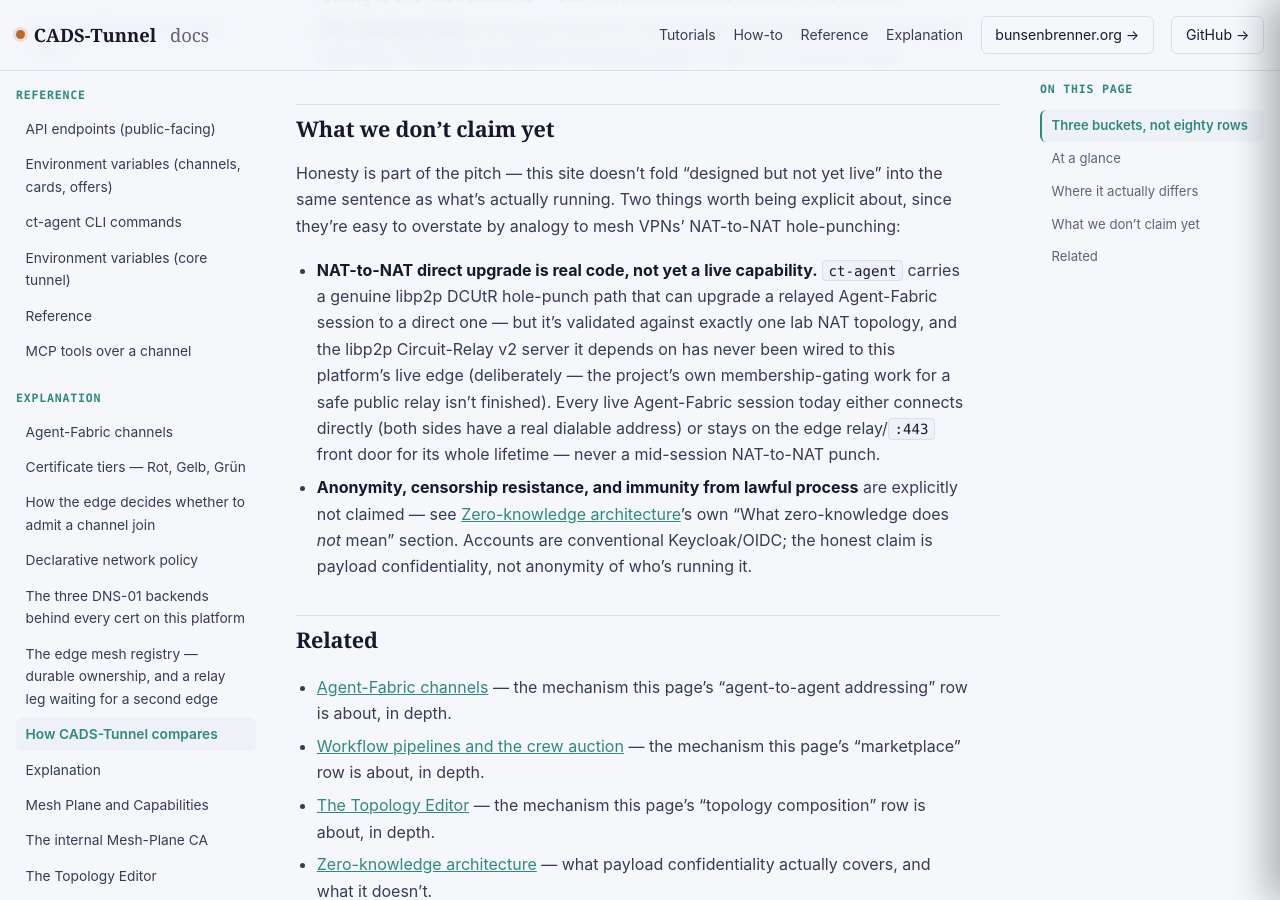
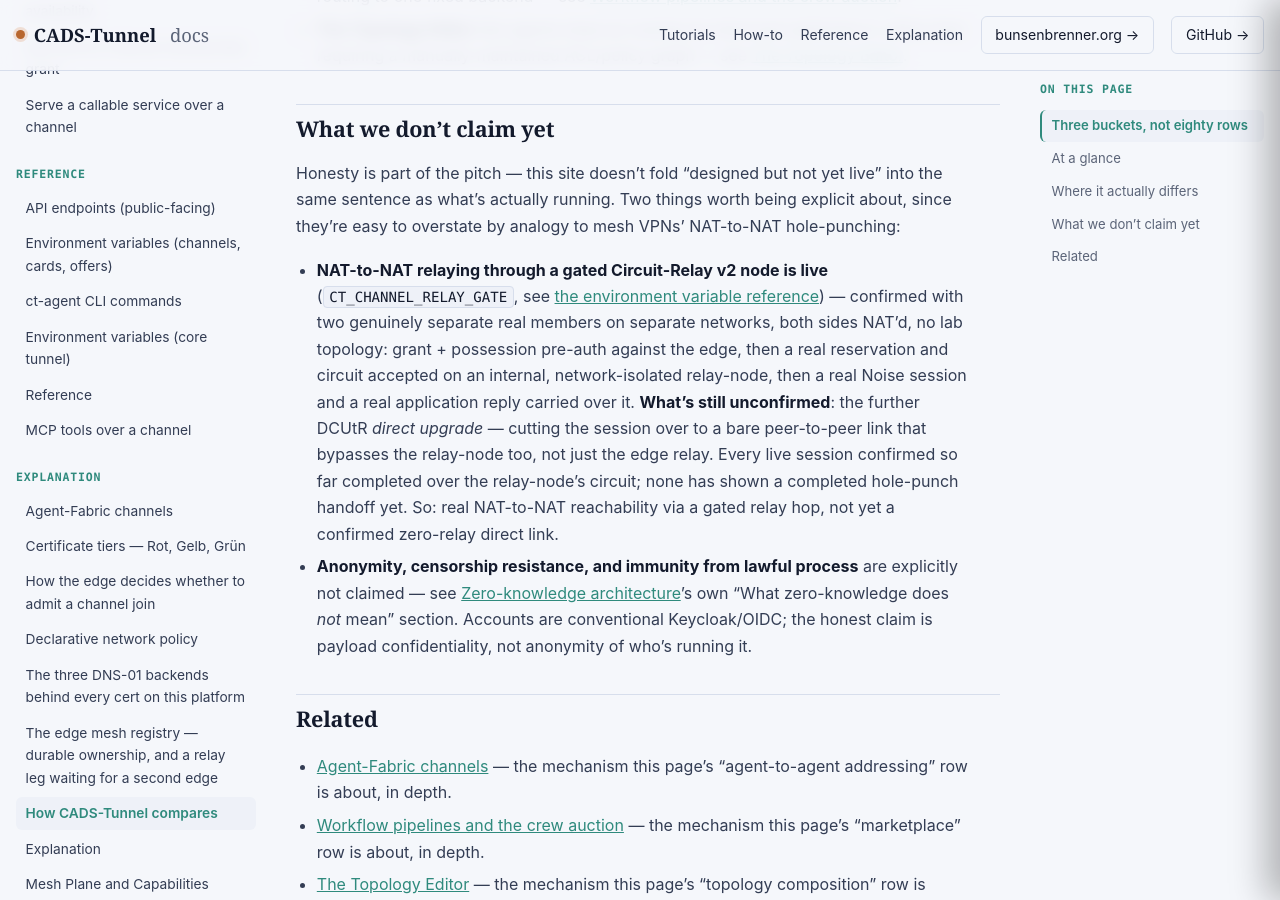
Before and after one commit to scimbe/CADS-Tunnel-docs, a Jekyll site: the page built from _explanation/how-it-compares.md, in a window 1280 px wide and 900 px high, scrolled down 2574 px. Built offline with Jekyll 4.4.1, drawn with Linux system fonts in a browser that asks for light colours.

Commit message:
docs(channels): document CT_CHANNEL_RELAY_GATE, correct stale DCUtR claim (#248)
Real self-service gap found live: a genuine channel member (bob-2, on
CADS-a2a-demo's production deployment) had no way to learn this variable
exists short of an operator manually pasting it in a GitHub comment --
confirmed by checking the CLI (no mention anywhere), the control-plane API
(no endpoint surfaces it), and this docs tree (zero mentions).

Adds CT_CHANNEL_RELAY_GATE/CT_CHANNEL_RELAY_GATE_CERT to the environment
variable reference, clarifies CT_CHANNEL_CIRCUIT_RELAY is a distinct,
non-deployed mechanism (was conflated with the real one), and adds a
how-to section for serving from behind NAT with the both-sides-must-agree
gotcha that caused the confusion in the first place.

Also corrects "What we don't claim yet": this previously said the libp2p
relay server "has never been wired to the live edge" and no session had
"never a mid-session NAT-to-NAT punch" -- both now false. Corrected to what's
actually verified: real NAT-to-NAT reachability via the gated relay-node is
confirmed live (two separate real NAT'd members, real reservation + circuit
+ Noise session + application reply). What remains unconfirmed and is
called out as such: the further DCUtR direct upgrade to a bare
peer-to-peer link bypassing the relay-node too -- not yet observed
completing in any live session.

Co-Authored-By: Claude Sonnet 5 <noreply@anthropic.com>
Claude-Session: https://claude.ai/code/session_018FkngvdKnmVcAT84EZe7Ur

```diff
--- a/_explanation/how-it-compares.md
+++ b/_explanation/how-it-compares.md
@@ -72,13 +72,16 @@ Honesty is part of the pitch — this site doesn't fold "designed but not yet li
 sentence as what's actually running. Two things worth being explicit about, since they're easy to
 overstate by analogy to mesh VPNs' NAT-to-NAT hole-punching:
 
-- **NAT-to-NAT direct upgrade is real code, not yet a live capability.** `ct-agent` carries a genuine
-  libp2p DCUtR hole-punch path that can upgrade a relayed Agent-Fabric session to a direct one — but
-  it's validated against exactly one lab NAT topology, and the libp2p Circuit-Relay v2 server it
-  depends on has never been wired to this platform's live edge (deliberately — the project's own
-  membership-gating work for a safe public relay isn't finished). Every live Agent-Fabric session
-  today either connects directly (both sides have a real dialable address) or stays on the edge
-  relay/`:443` front door for its whole lifetime — never a mid-session NAT-to-NAT punch.
+- **NAT-to-NAT relaying through a gated Circuit-Relay v2 node is live** (`CT_CHANNEL_RELAY_GATE`,
+  see [the environment variable reference]({{ '/reference/channel-environment-variables/' | relative_url }})) —
+  confirmed with two genuinely separate real members on separate networks, both sides NAT'd, no lab
+  topology: grant + possession pre-auth against the edge, then a real reservation and circuit
+  accepted on an internal, network-isolated relay-node, then a real Noise session and a real
+  application reply carried over it. **What's still unconfirmed**: the further DCUtR *direct
+  upgrade* — cutting the session over to a bare peer-to-peer link that bypasses the relay-node too,
+  not just the edge relay. Every live session confirmed so far completed over the relay-node's
+  circuit; none has shown a completed hole-punch handoff yet. So: real NAT-to-NAT reachability via a
+  gated relay hop, not yet a confirmed zero-relay direct link.
 - **Anonymity, censorship resistance, and immunity from lawful process** are explicitly not claimed —
   see [Zero-knowledge architecture]({{ '/explanation/zero-knowledge/' | relative_url }})'s own "What
   zero-knowledge does *not* mean" section. Accounts are conventional Keycloak/OIDC; the honest claim
```
Also changed, not shown: _how-to/serve-a-channel-service.md (+17 -0 lines), _reference/channel-environment-variables.md (+4 -2 lines).
